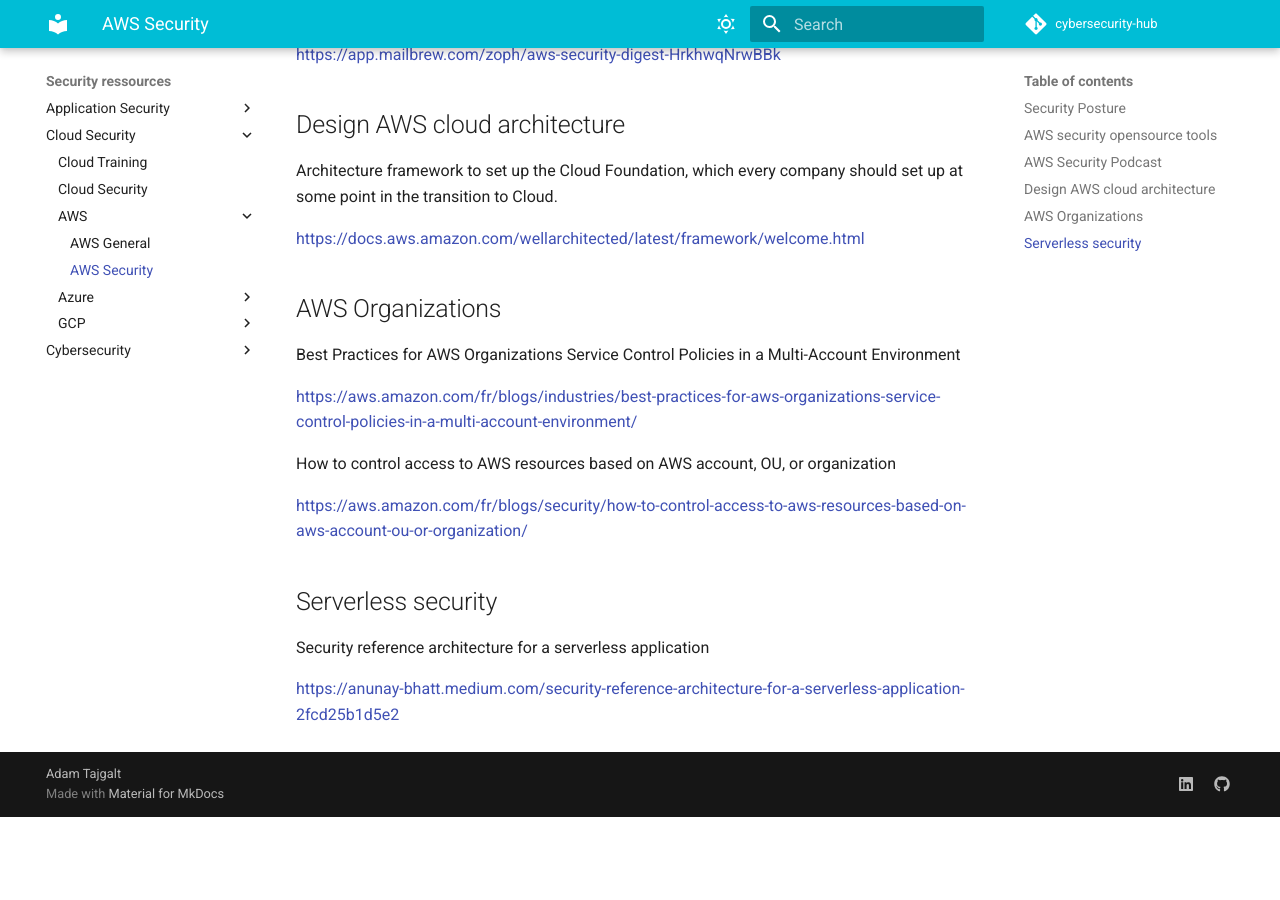
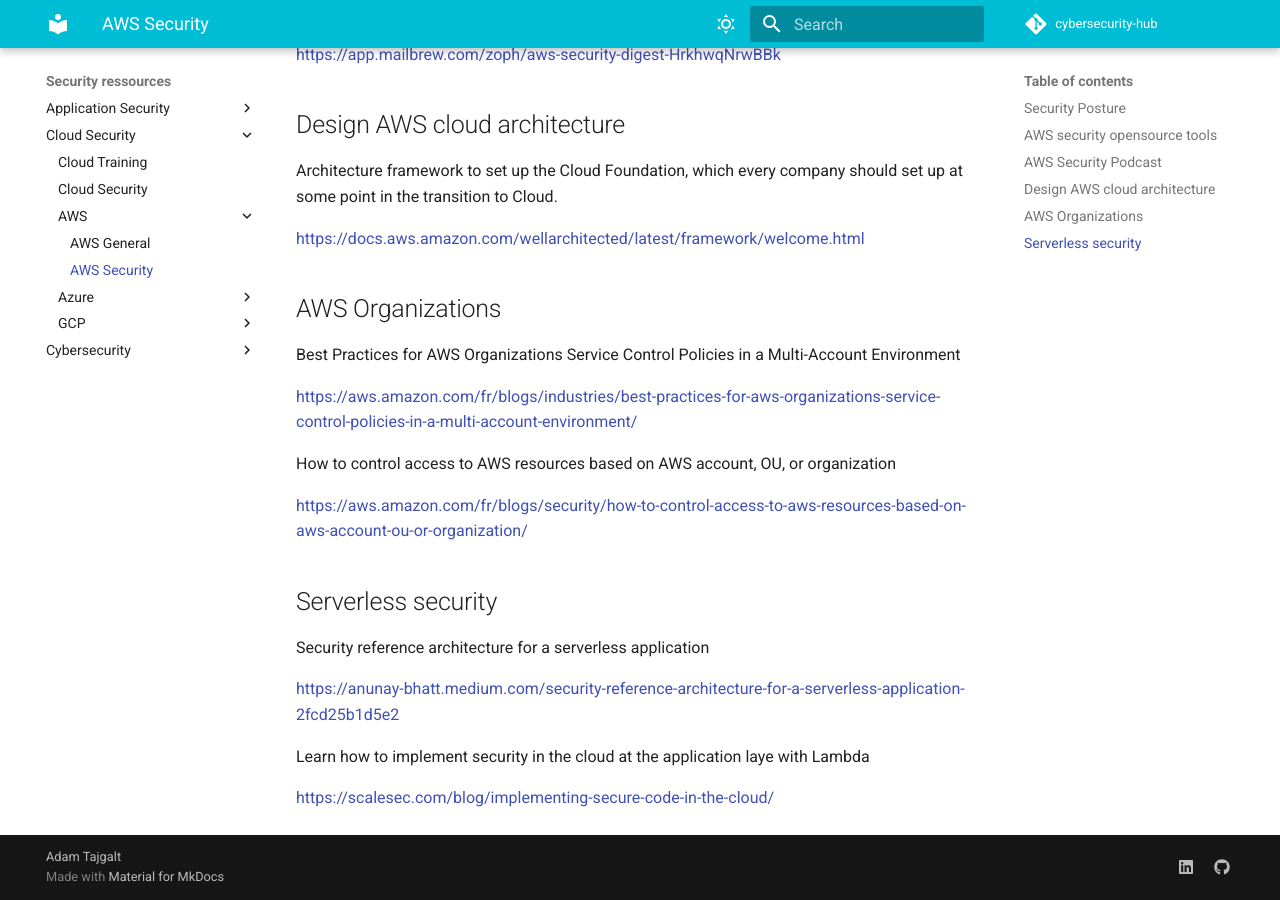
Before and after one commit to adamtaj/cybersecurity-hub, an MkDocs documentation site: the page built from docs/Security ressources/Cloud Security/AWS/AWS_Security.md, in a window 1280 px wide and 900 px high, scrolled down 1305 px. Built offline with MkDocs 1.6.1 and Material for MkDocs 9.7.7, drawn with Linux system fonts in a browser that asks for light colours; comment, search, counter and statistics services are not loaded; before the commit the page ends 2122 px from its top, so only the background shows below that.

Commit message:
Add more content

```diff
--- a/docs/Security ressources/Cloud Security/AWS/AWS_Security.md
+++ b/docs/Security ressources/Cloud Security/AWS/AWS_Security.md
@@ -68,3 +68,7 @@ How to control access to AWS resources based on AWS account, OU, or organization
 Security reference architecture for a serverless application
 
 <https://anunay-bhatt.medium.com/security-reference-architecture-for-a-serverless-application-2fcd25b1d5e2>
+
+Learn how to implement security in the cloud at the application laye with Lambda
+
+<https://scalesec.com/blog/implementing-secure-code-in-the-cloud/>
```
